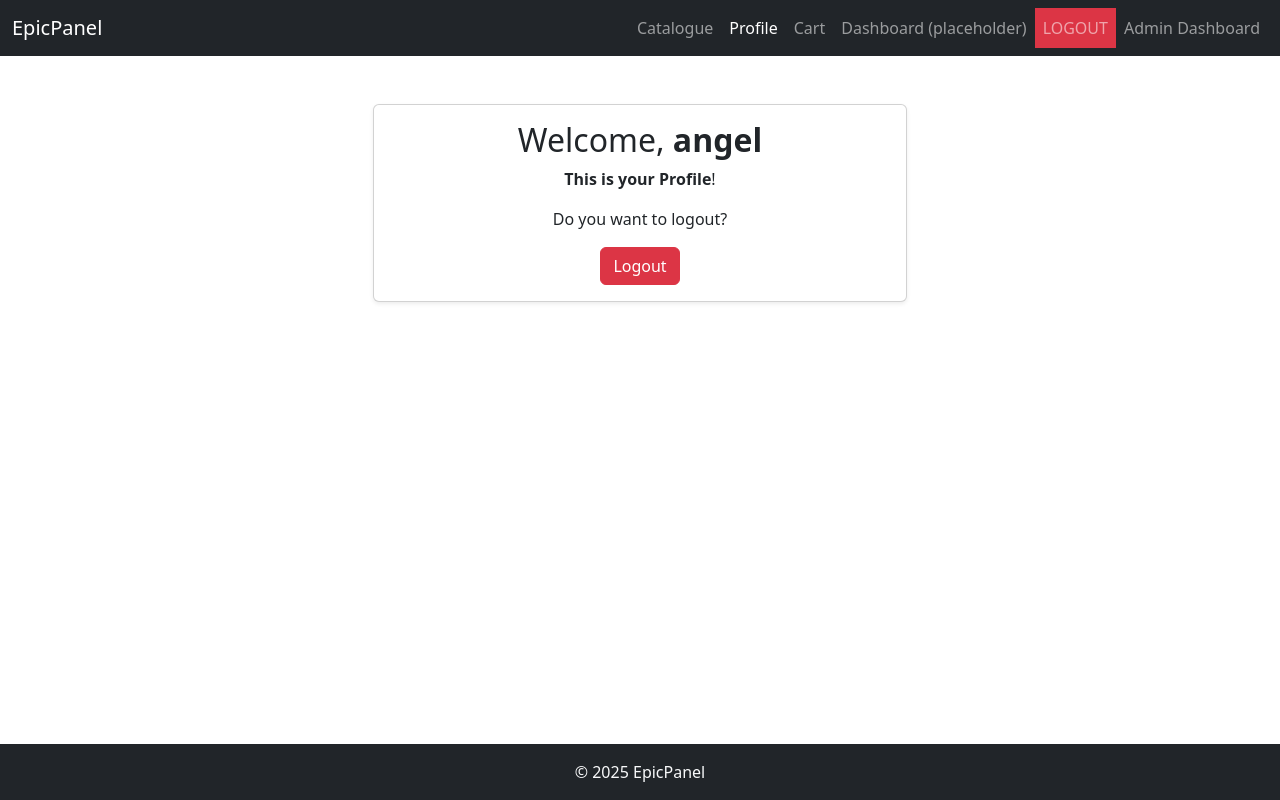
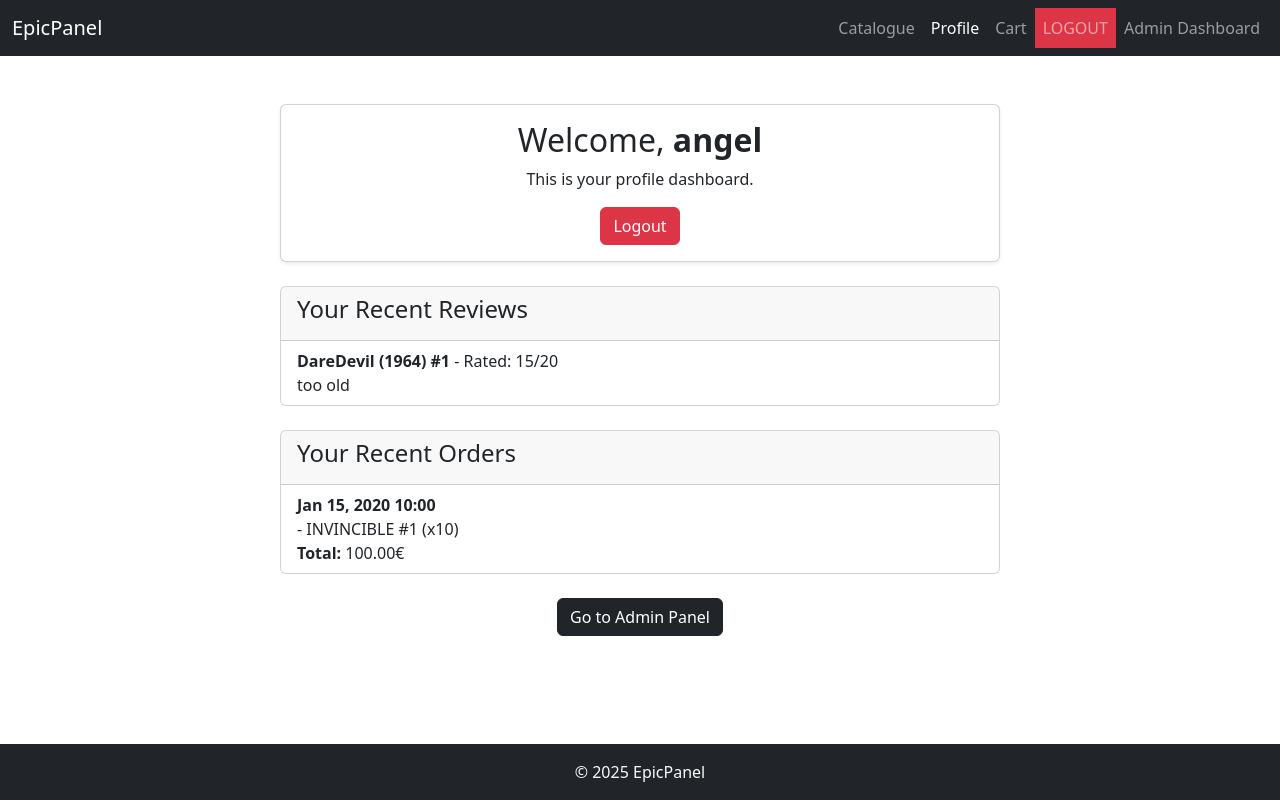
Before and after one commit to AngMich/finalproject, a Django app: page /accounts/profile/ in a window 1280 px wide. Run offline with Django 5.2, Linux system fonts and the light colour scheme; a user stored in the database is signed in; data comes from the database, SQL or seed files in the repository; both versions use the stored data as it was before the commit; tables that the repository leaves empty hold one stand-in row (values such as "Sample post"); parts of the project's set-up code (start-up, migrations or seed data) failed here and were passed over.

Commit message:
finished the core apps of the for the project

```diff
--- a/accounts/templates/accounts/profile.html
+++ b/accounts/templates/accounts/profile.html
@@ -3,18 +3,63 @@
 
 <div class="container">
   <div class="row justify-content-center">
-    <div class="col-12 col-sm-10 col-md-8 col-lg-6">
+    <div class="col-12 col-lg-8">
       <div class="card shadow-sm mt-4">
         <div class="card-body text-center">
-          <h2 class="card-title">Welcome, <strong>{{ user.username }}</h2>
-          <p class="card-text">This is your Profile</strong>!</p>
-          <p class="card-text">Do you want to logout?</p>
+          <h2 class="card-title">Welcome, <strong>{{ user.username }}</strong></h2>
+          <p class="card-text">This is your profile dashboard.</p>
+
           <form action="{% url 'accounts:logout' %}" method="post" class="d-inline">
             {% csrf_token %}
             <button type="submit" class="btn btn-danger">Logout</button>
           </form>
         </div>
       </div>
+
+      <div class="card mt-4">
+        <div class="card-header">
+          <h4>Your Recent Reviews</h4>
+        </div>
+        <ul class="list-group list-group-flush">
+          {% for review in recent_reviews %}
+            <li class="list-group-item">
+              <strong>{{ review.comic.title }}</strong> - Rated: {{ review.rating }}/20
+              <p class="mb-0">{{ review.comment }}</p>
+            </li>
+          {% empty %}
+            <li class="list-group-item">You haven’t written any reviews yet.</li>
+          {% endfor %}
+        </ul>
+      </div>
+
+      <div class="card mt-4">
+        <div class="card-header">
+          <h4>Your Recent Orders</h4>
+        </div>
+        <ul class="list-group list-group-flush">
+          {% for order in recent_orders %}
+          <li class="list-group-item">
+            <strong>{{ order.created|date:"M d, Y H:i" }}</strong><br>
+            {% for item in order.items.all %}
+              - {{ item.comic.title }} (x{{ item.quantity }})<br>
+            {% endfor %}
+            <strong>Total:</strong> {{ order.get_total_cost }}€
+          </li>
+          {% empty %}
+            <li class="list-group-item">You haven't placed any orders yet.</li>
+          {% endfor %}
+        </ul>
+      </div>
+
+      {% if user.is_staff and not user.is_superuser %}
+        <div class="text-center mt-4">
+          <a class="btn btn-dark" href="{% url 'accounts:employee' %}">Edit Catalogue</a>
+        </div>
+      {% elif user.is_superuser %}
+        <div class="text-center mt-4">
+          <a href="{% url 'admin:index' %}" class="btn btn-dark">Go to Admin Panel</a>
+        </div>
+      {% endif %}
     </div>
   </div>
 </div>
--- a/accounts/views.py
+++ b/accounts/views.py
@@ -1,27 +1,32 @@
 from django.shortcuts import render, redirect, get_object_or_404
 from django.contrib.auth.forms import UserCreationForm
 from django.contrib.auth.decorators import login_required
+from django.contrib.admin.views.decorators import staff_member_required
 from crispy_forms.helper import FormHelper
 from crispy_forms.layout import Layout, Submit
-from django.contrib.admin.views.decorators import staff_member_required
 from catalogue.forms import ComicBookForm
-from catalogue.models import ComicBook
+from catalogue.models import ComicBook, Review
+from cart.models import Order
+from .forms import RegisterForm
 
 
 
 def register(request):
     if request.method == 'POST':
-        form = UserCreationForm(request.POST)
+        form = RegisterForm(request.POST)
         if form.is_valid():
             form.save()
             return redirect('accounts:login')
     else:
-        form = UserCreationForm()
+        form = RegisterForm()
 
     form.helper = FormHelper()
     form.helper.form_method = 'POST'
     form.helper.layout = Layout(
         'username',
+        'email',
+        'first_name',
+        'last_name',
         'password1',
         'password2',
         Submit('register', 'Register')
@@ -63,3 +68,13 @@ def employee_panel(request, comic_id=None):
         'message': message,
         'editing': comic_id is not None
     })
+
+@login_required
+def profile(request):
+    recent_reviews = Review.objects.filter(user=request.user).order_by('-id')[:5]
+    recent_orders = Order.objects.filter(user=request.user).order_by('-created')[:5]
+
+    return render(request, 'accounts/profile.html', {
+        'recent_reviews': recent_reviews,
+        'recent_orders': recent_orders,
+    })
--- a/catalogue/admin.py
+++ b/catalogue/admin.py
@@ -13,8 +13,8 @@ class PublisherAdmin(admin.ModelAdmin):
 
 @admin.register(ComicBook)
 class ComicBookAdmin(admin.ModelAdmin):
-    list_display = ('id', 'title', 'author', 'price', 'stock', 'is_featured')
-    list_filter = ('is_featured', 'category', 'publisher')
+    list_display = ('id', 'title', 'author', 'price', 'stock')
+    list_filter = ('category', 'publisher')
     search_fields = ('title', 'author')
 
 @admin.register(Review)
--- a/catalogue/forms.py
+++ b/catalogue/forms.py
@@ -14,11 +14,9 @@ class ComicBookForm(forms.ModelForm):
             'stock',
             'image',
             'description',
-            'is_featured',
         ]
         widgets = {
             'description': forms.Textarea(attrs={'rows': 4}),
-            'is_featured': forms.CheckboxInput(),
         }
 
 
--- a/catalogue/models.py
+++ b/catalogue/models.py
@@ -24,7 +24,6 @@ class ComicBook(models.Model):
     stock = models.IntegerField()
     image = models.ImageField(upload_to='comics/')
     description = models.TextField()
-    is_featured = models.BooleanField(default=False)
 
     def __str__(self):
         return self.title
--- a/templates/base.html
+++ b/templates/base.html
@@ -41,9 +41,6 @@
             </li>
             <li class="nav-item">
               <a class="nav-link {% if request.path == '/cart/' %}active{% endif %}" href="{% url 'cart:view_cart' %}">Cart</a>
-            </li>
-            <li class="nav-item">
-              <a class="nav-link" href="#">Dashboard (placeholder)</a>
             </li>
             <li class="nav-item">
               <a class="nav-link bg-danger {% if request.path == '/accounts/logout/' %}active{% endif %}" href="{% url 'accounts:logout_user' %}">LOGOUT</a>
```
Also changed, not shown: accounts/forms.py (added, +12 -0 lines), catalogue/logic.py (added, +7 -0 lines), catalogue/static/catalogue/js/script.js (added, +8 -0 lines), catalogue/templates/catalogue/comic_detail.html (+36 -3 lines), catalogue/views.py (+11 -2 lines), catalogue/migrations/0004_remove_comicbook_is_featured.py (added), catalogue/static/catalogue/css/styles.css (renamed from catalogue/static/catalogue/styles.css), db.sqlite3, media/comics/71Eo2X25nzL._SY522_.jpg (added), media/comics/8139gsr41RL._SY522_.jpg (added), media/comics/9781779515179-560x560.jpg (added), media/comics/9781779515179-560x560.webp (added), media/comics/absolute-batman-6-cover-a-nick-dragotta-822954.webp (added).
